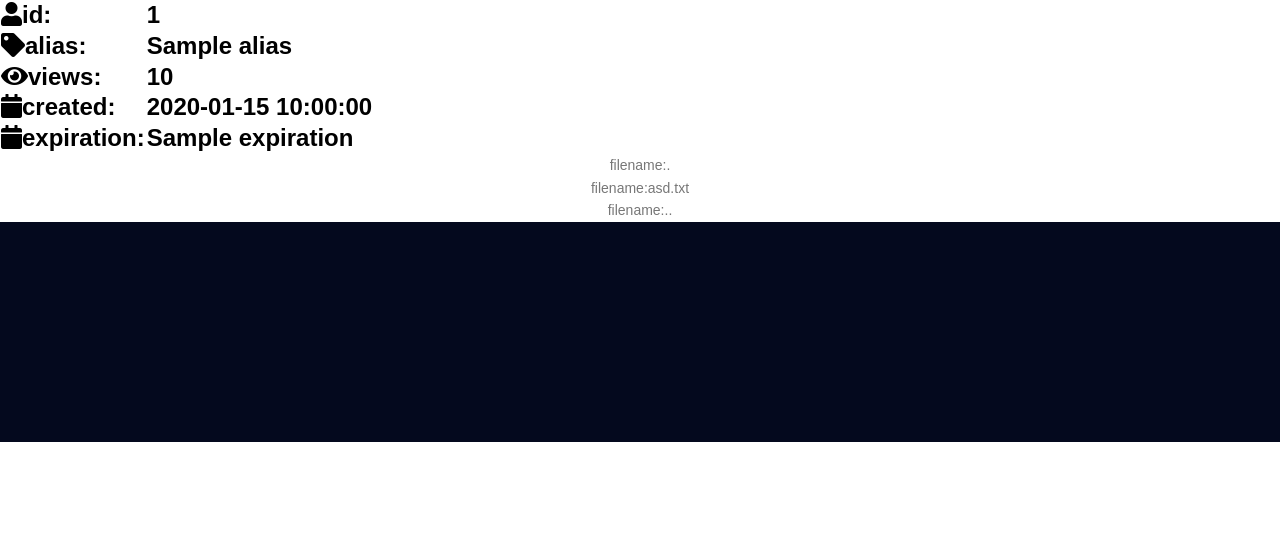
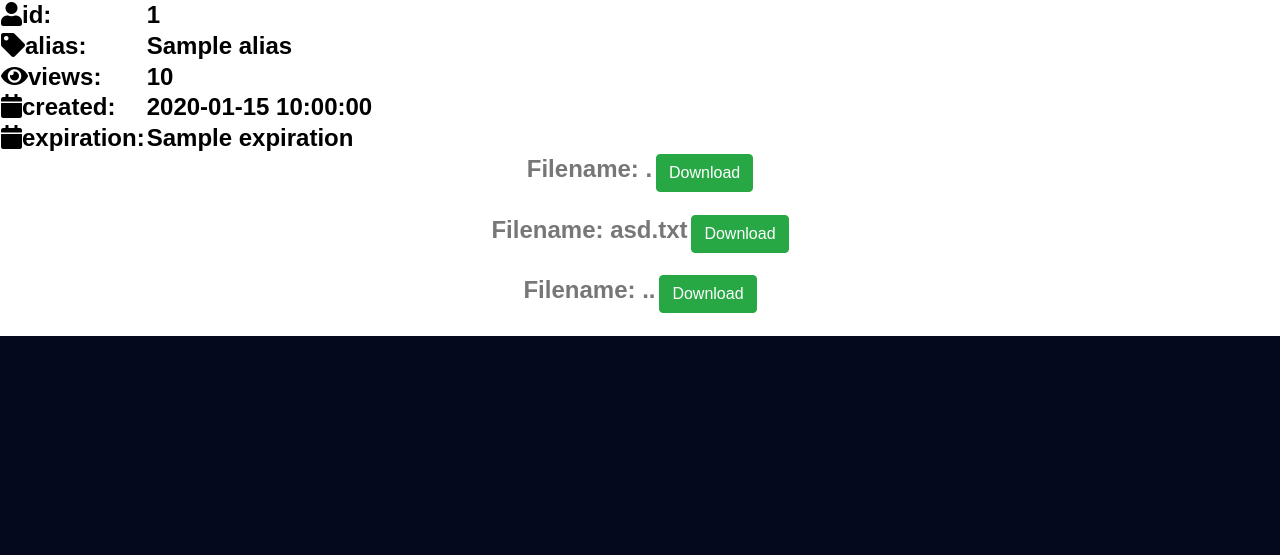
Before and after one commit to BozoTamas/AFP2, a PHP site: template sources/application/views/home/view.php in a window 1280 px wide. Shown: the part 47-602 px from the top of the page. Run offline with PHP 8.4, Linux system fonts and the light colour scheme; the template is opened without the code that fills it: most values are stand-ins (such as "Sample title", 1, 10 or a date in 2020); some libraries are stand-ins or nearby versions.

Commit message:
view szerkesztése

```diff
--- a/sources/application/views/home/view.php
+++ b/sources/application/views/home/view.php
@@ -1,3 +1,4 @@
+
 
 <section >
     <div align = "left">
@@ -35,7 +36,9 @@
         if (is_dir($dir)){
           if ($dh = opendir($dir)){
             while (($file = readdir($dh)) !== false){
-              echo "filename:" . $file . "<br>";
+              echo "<a class='h3 text-black'>Filename:   " . $file ."</a>
+               <button type='submit' class='btn btn-success'>Download</button>
+              <br></br>";
             }
             closedir($dh);
           }
```
